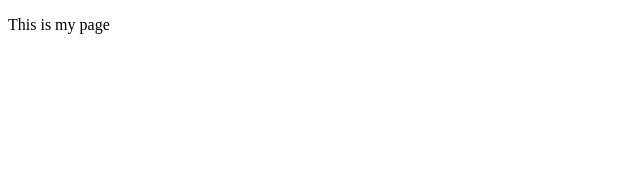
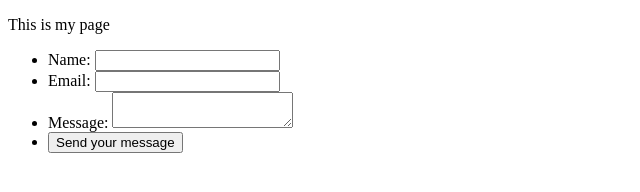
Before and after one commit to DanielT94/form-test, a plain HTML site: page index.html in a window 1280 px wide. Shown: the whole page, without its empty margins (0-640 px from the left). Drawn offline with Linux system fonts and the light colour scheme.

Commit message:
Added form html elements

```diff
--- a/index.html
+++ b/index.html
@@ -7,5 +7,24 @@
   </head>
   <body>
     <p>This is my page</p>
+    <form action="/my-handling-form-page" method="post">
+      <ul>
+        <li>
+          <label for="name">Name:</label>
+          <input type="text" id="name" name="user_name" />
+        </li>
+        <li>
+          <label for="mail">Email:</label>
+          <input type="email" id="mail" name="user_email" />
+        </li>
+        <li>
+          <label for="msg">Message:</label>
+          <textarea id="msg" name="user_message"></textarea>
+        </li>
+        <li>
+          <button type="submit">Send your message</button>
+        </li>
+      </ul>
+    </form>
   </body>
 </html>
```
